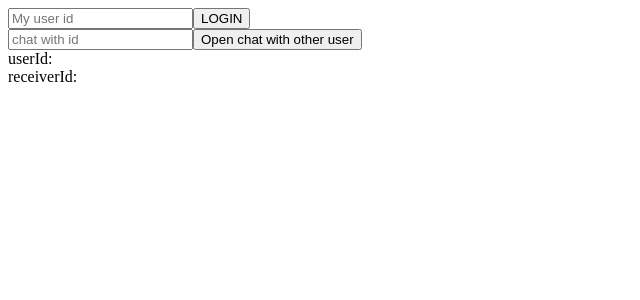
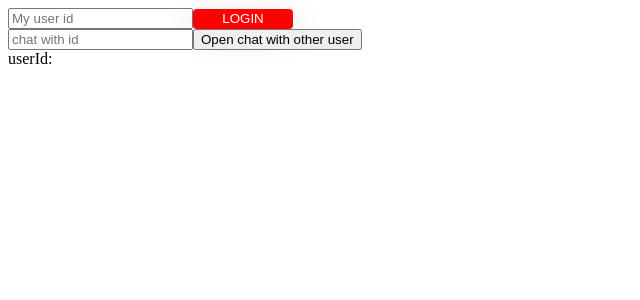
Before and after one commit to RevanToma/Tiny-Treasures, a React (Vite) app in the folder web-app/: page / in a window 1280 px wide. Shown: the top 300 px of the page, without its empty margins (0-640 px from the left). Built offline with nearby package versions, Linux system fonts and the light colour scheme; no server answers.

Commit message:
fixed frontend for the chats

```diff
--- a/web-app/src/App.tsx
+++ b/web-app/src/App.tsx
@@ -1,22 +1,35 @@
 import { useEffect, useState } from "react";
 import ChatRoomList from "./components/chat/ChatRoomList/ChatRoomList";
-import { socket } from "./Sockets/Message.socket";
+import { socket, Socket } from "./Sockets/Message.socket";
+import { useQueryClient } from "@tanstack/react-query";
+import { fetchChats } from "./api/requests";
 
 function App() {
   const [userId, setUserId] = useState("");
-  const [receiverId, setReceiverId] = useState("");
+  const queryClient = useQueryClient();
 
   const handleLogIn = (event: any) => {
     event.preventDefault();
     setUserId(event.target["user_id"].value);
+    Socket.init(event.target["user_id"].value);
   };
 
   const handleOpenChat = (event: any) => {
     event.preventDefault();
-    setReceiverId(event.target["receiver_id"].value);
+    socket().emit("create-chat", {
+      userId,
+      receiverId: event.target["receiver_id"].value,
+    });
   };
 
-  // 644798e9c829c53744a8ae49
+  useEffect(() => {
+    const refetchChats = () => {
+      queryClient.invalidateQueries({
+        queryKey: [fetchChats.name],
+      });
+    };
+    if (userId) socket().on("create-chat", refetchChats);
+  }, [queryClient, userId]); // 644798e9c829c53744a8ae49
   // 6447e5dd3f1fca8a6a257d86
   // 6447e8696312cbecc42ebaab
   // 64493c98d9bc5bcf3b01a8d9
@@ -25,7 +38,20 @@ function App() {
     <>
       <form onSubmit={(e) => handleLogIn(e)}>
         <input type="text" name="" id="user_id" placeholder="My user id" />
-        <button type="submit">LOGIN</button>
+        <button
+          type="submit"
+          style={{
+            backgroundColor: userId ? "green" : "red",
+            color: "white",
+            width: "100px",
+            height: "20px",
+            border: "none",
+            borderRadius: "4px",
+            boxShadow: "rgba(100, 100, 111, 0.2) 0px 7px 29px 0px",
+          }}
+        >
+          LOGIN
+        </button>
       </form>
 
       <form onSubmit={(e) => handleOpenChat(e)}>
@@ -38,8 +64,7 @@ function App() {
         <button type="submit">Open chat with other user</button>
       </form>
       <div>userId: {userId}</div>
-      <div>receiverId: {receiverId}</div>
-      <ChatRoomList userId={userId} />
+      {userId && <ChatRoomList userId={userId} />}
     </>
   );
 }
--- a/web-app/src/Sockets/Message.socket.ts
+++ b/web-app/src/Sockets/Message.socket.ts
@@ -1,6 +1,30 @@
 import { io } from "socket.io-client";
 
-export const socket = io("http://localhost:8000");
-socket.onAny((event, ...args) => {
-  console.log(event, args);
-});
+export class Socket {
+  private static instance: Socket;
+
+  public socketIO;
+
+  private constructor(userId: string) {
+    console.log("CONNECTING TO SOCKET");
+    this.socketIO = io("http://localhost:8000", {
+      query: {
+        userId,
+      },
+    });
+  }
+
+  public static init(userId: string): Socket {
+    Socket.instance = new Socket(userId);
+    return Socket.instance;
+  }
+
+  public static getInstance(): Socket {
+    if (!Socket.instance) {
+      console.log("NOT CONNECTED TO ANY SOCKETS");
+    }
+    return Socket.instance;
+  }
+}
+
+export const socket = () => Socket.getInstance().socketIO;
--- a/web-app/src/components/chat/ChatRoom/ChatRoom.tsx
+++ b/web-app/src/components/chat/ChatRoom/ChatRoom.tsx
@@ -29,7 +29,7 @@ const ChatRoom: React.FC<Props> = ({ room, userId, receiverId = "" }) => {
 
   useEffect(() => {
     const typingInfo = {
-      userId,
+      senderId: userId,
       receiverId,
       chatRoomId: room._id,
     };
@@ -37,14 +37,14 @@ const ChatRoom: React.FC<Props> = ({ room, userId, receiverId = "" }) => {
 
     const handleKeyDown = (e: any) => {
       if (e.key != "enter") {
-        socket.emit("typing", { ...typingInfo, typing: true });
+        socket().emit("typing", { ...typingInfo, typing: true });
         clearTimeout(timeout);
       }
     };
 
     const handleKeyUp = () => {
       timeout = setTimeout(() => {
-        socket.emit("typing", { ...typingInfo, typing: false });
+        socket().emit("typing", { ...typingInfo, typing: false });
       }, 3000);
     };
 
@@ -58,19 +58,24 @@ const ChatRoom: React.FC<Props> = ({ room, userId, receiverId = "" }) => {
   }, [room._id, userId, receiverId]);
 
   useEffect(() => {
-    socket.on("typing", (data) => {
+    socket().on("typing", (data) => {
+      console.log(userId, " is typing");
+      if (data.senderId == receiverId) {
         const { typing, userId: typingId } = data;
         const receiverIsTyping = userId !== typingId && typing;
         setTyping(receiverIsTyping);
+      }
     });
   }, [userId]);
 
   useEffect(() => {
-    socket.on("chat-message", (data) => {
+    socket().on("chat-message", (data) => {
       console.log("chat-message received", data);
+      if (data.senderId == receiverId) {
         const isSentByMe = data.senderId === userId;
         const updateMsg = [...messages, { ...data, sentByMe: isSentByMe }];
         setMessages(updateMsg);
+      }
     });
 
     chatInputRef.current?.scrollIntoView();
@@ -79,7 +84,7 @@ const ChatRoom: React.FC<Props> = ({ room, userId, receiverId = "" }) => {
   function onSubmit(event: any) {
     event.preventDefault();
     if (!message || !chatInputRef.current?.value) return null;
-    socket.emit("chat-message", message);
+    socket().emit("chat-message", message);
     if (chatInputRef.current) {
       chatInputRef.current.value = "";
     }
@@ -93,7 +98,7 @@ const ChatRoom: React.FC<Props> = ({ room, userId, receiverId = "" }) => {
     <S.ChatRoomContainer>
       <S.ChatContainer>
         {messages.map((message) => (
-          <Message message={message} />
+          <Message key={message._id} message={message} />
         ))}
         {typing && <TypingAnimation />}
         <S.MessageInputForm onSubmit={onSubmit}>
--- a/web-app/src/components/chat/ChatRoomList/ChatRoomList.tsx
+++ b/web-app/src/components/chat/ChatRoomList/ChatRoomList.tsx
@@ -1,9 +1,9 @@
-import React, { useState } from "react";
+import React, { useState, useEffect } from "react";
 import { IChatRoom } from "../../../types";
 import ChatRoom from "../ChatRoom/ChatRoom";
 import { useQuery, useQueryClient } from "@tanstack/react-query";
 import { useChats } from "../../../hooks/useChats";
-import { socket } from "../../../Sockets/Message.socket";
+import { socket, Socket } from "../../../Sockets/Message.socket";
 
 type ChatRoomListProps = {
   userId: string;
@@ -16,6 +16,14 @@ const ChatRoomList: React.FC<ChatRoomListProps> = ({ userId }) => {
 
   const { data: chats, isLoading, error } = useChats(userId);
 
+  useEffect(() => {
+    if (Socket.getInstance()) {
+      socket().on("chat-message", (data) => {
+        console.log("chat-message received", data);
+      });
+    }
+  }, []);
+
   if (isLoading && userId) return <h1>is loading...</h1>;
   if (error instanceof Error) return <h1>{error.message}</h1>;
   if (!chats) return null;
@@ -24,7 +32,7 @@ const ChatRoomList: React.FC<ChatRoomListProps> = ({ userId }) => {
     const switchedReceiverId = room.members.find((member) => member !== userId);
     setReceiverId(switchedReceiverId);
     setCurrentRoom(room);
-    socket.emit("create-chat", { userId, receiverId: switchedReceiverId });
+    socket().emit("create-chat", { userId, receiverId: switchedReceiverId });
     console.log(room._id);
   };
 
@@ -32,7 +40,9 @@ const ChatRoomList: React.FC<ChatRoomListProps> = ({ userId }) => {
     <div>
       {chats.map((room) => {
         return (
-          <div onClick={() => handleSwitchChat(room)}>ROOMS: {room._id}</div>
+          <div key={room._id} onClick={() => handleSwitchChat(room)}>
+            ROOMS: {room._id}
+          </div>
         );
       })}
       {currentRoom && (
```
Also changed, not shown: 1 other file (tests, documents, lock files or other folders). Lines whose indentation alone changed are shown as unchanged.
